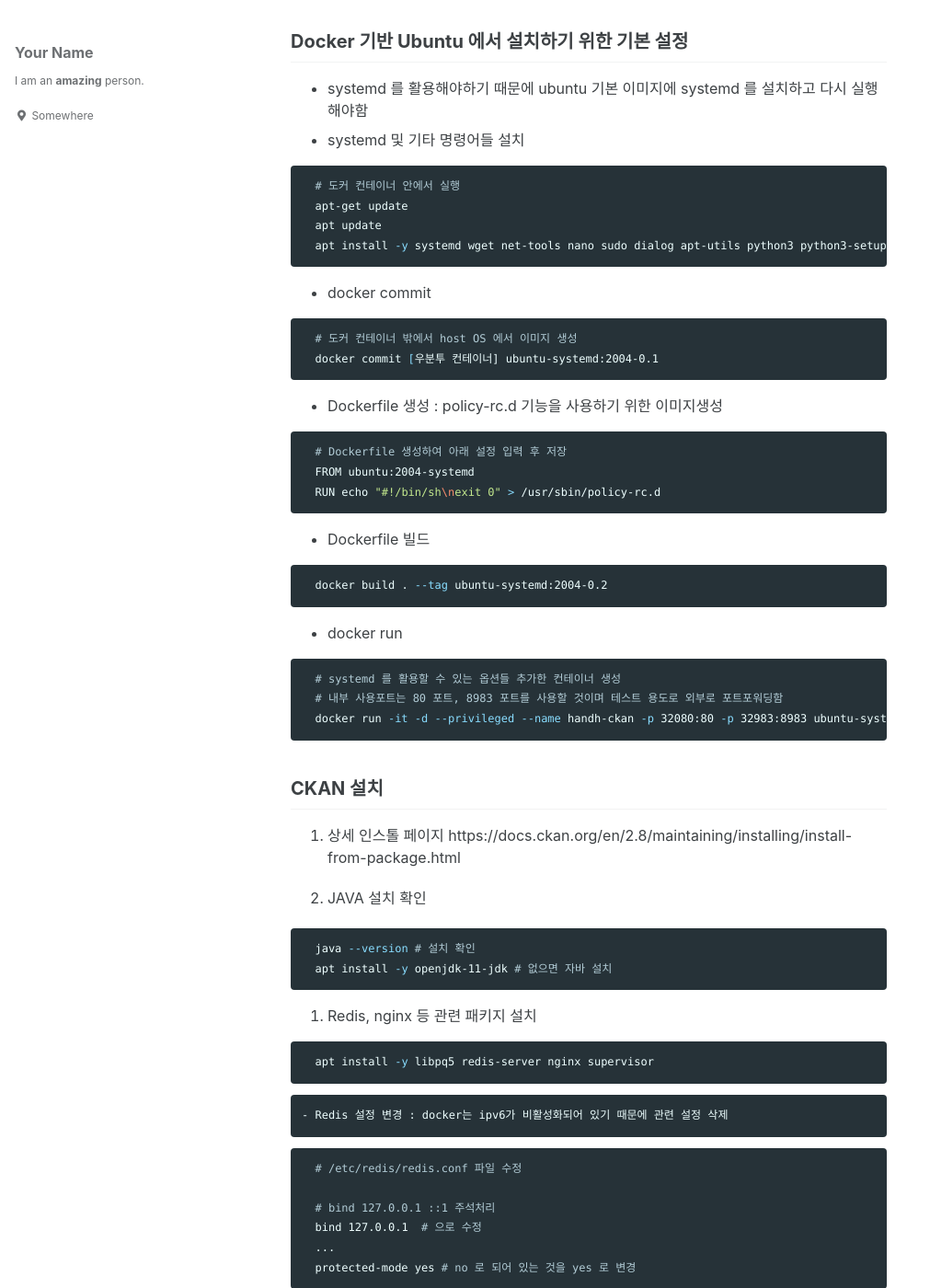
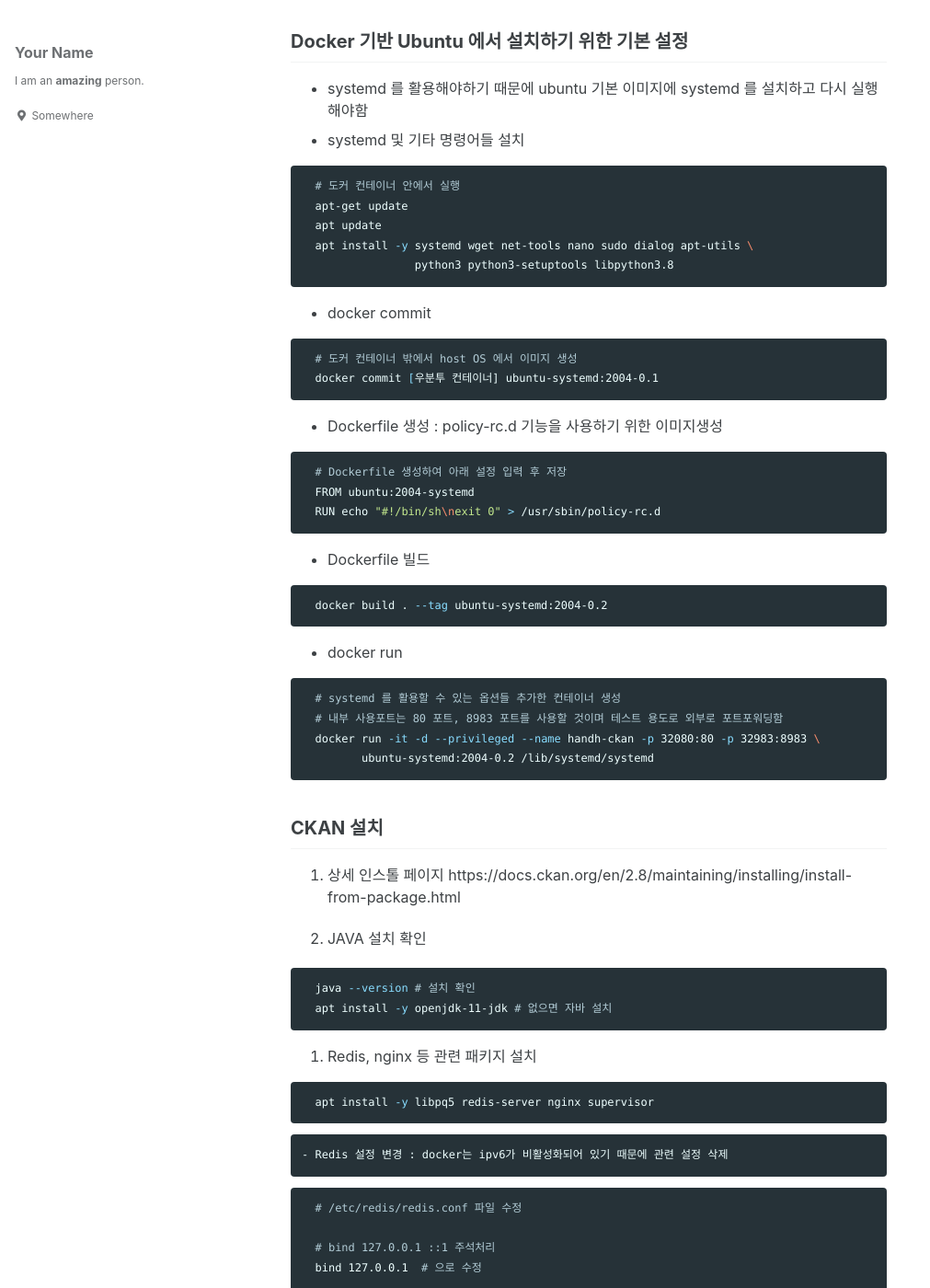
Before and after one commit to copper-light/ghhdh.github.io, a Jekyll site: the page built from _posts/2020-08-11-CKAN 구축.md, in a window 1280 px wide and 1400 px high, scrolled down 1241 px. Shown: the whole window at 92% size, without its empty margins (0-1011 px from the left). Built offline with Jekyll 4.4.1, drawn with Linux system fonts in a browser that asks for light colours; cached includes are drawn as plain includes; some of the changed text lies outside the part shown.

```diff
--- a/_posts/2020-08-11-CKAN 구축.md
+++ b/_posts/2020-08-11-CKAN 구축.md
@@ -41,7 +41,8 @@ published: true
   # 도커 컨테이너 안에서 실행
   apt-get update
   apt update
-  apt install -y systemd wget net-tools nano sudo dialog apt-utils python3 python3-setuptools libpython3.8
+  apt install -y systemd wget net-tools nano sudo dialog apt-utils \
+                 python3 python3-setuptools libpython3.8
   ~~~
 
   - docker commit
@@ -70,7 +71,8 @@ published: true
   ~~~bash
   # systemd 를 활용할 수 있는 옵션들 추가한 컨테이너 생성
   # 내부 사용포트는 80 포트, 8983 포트를 사용할 것이며 테스트 용도로 외부로 포트포워딩함
-  docker run -it -d --privileged --name handh-ckan -p 32080:80 -p 32983:8983 ubuntu-systemd:2004-0.2 /lib/systemd/systemd
+  docker run -it -d --privileged --name handh-ckan -p 32080:80 -p 32983:8983 \
+         ubuntu-systemd:2004-0.2 /lib/systemd/systemd
   ~~~
 
 ## CKAN 설치
@@ -160,7 +162,8 @@ sudo ln -s /usr/lib/ckan/default/src/ckan/ckan/config/solr/schema.xml /etc/solr/
   ckan.site_id = default  # 아무꺼나
   ckan.site_url = http://demo.ckan.org  # 서비스될 도메인 또는 아이피 입력
   ...
-  sqlalchemy.url = postgresql://ckan_default:비밀번호@localhost/ckan_default  # 위에서 생성했던 DB 비밀번호 입력
+   # 위에서 생성했던 DB 비밀번호 입력
+  sqlalchemy.url = postgresql://ckan_default:비밀번호@localhost/ckan_default
   ...
   # ★ 중요 : storage_path 를 설정하지 않으면 데이터셋 파일 업로드를 못함
   # 원하는 경로를 설정해주고, "반드시" 해당 경로에 업로드 권한을 줘야함
```
